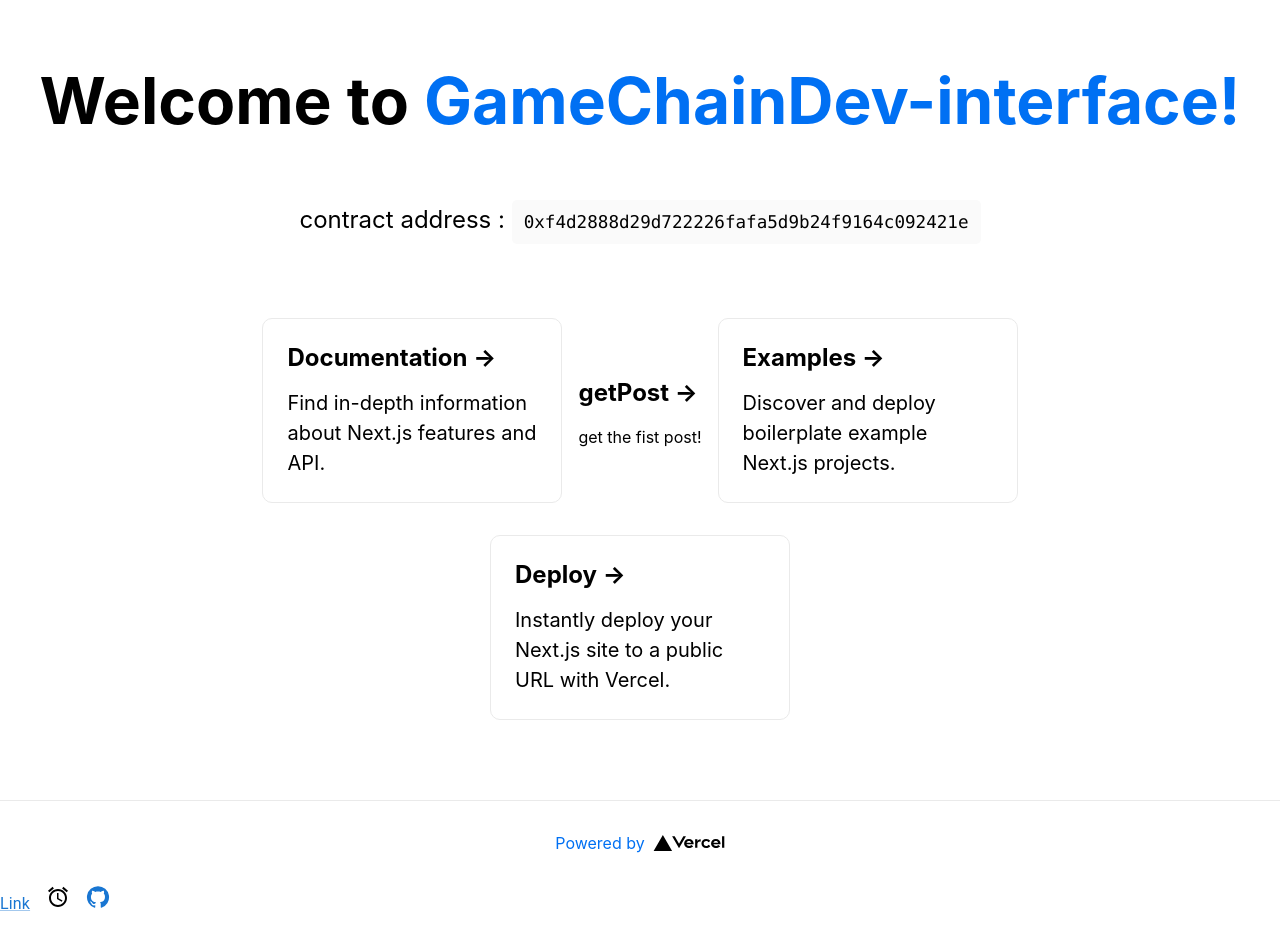
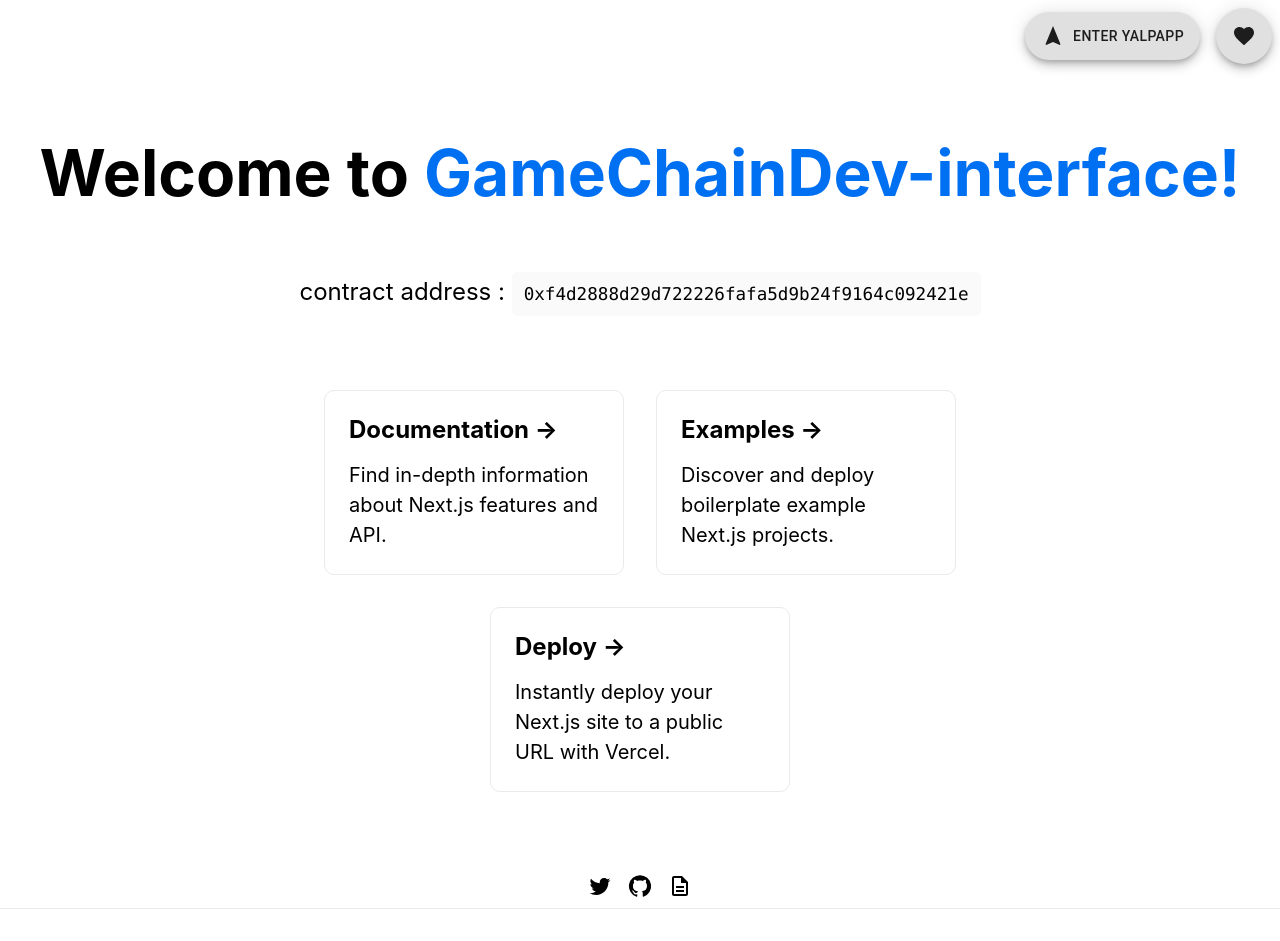
Before and after one commit to YalpGames/GameChainDev-interface, a Next.js app in the folder interface-app/: page / in a window 1280 px wide. Shown: the top 941 px of the page. Before the commit the page ends 916 px from the top, so only its background shows below. Built offline with nearby package versions, Linux system fonts and the light colour scheme; what @rainbow-me/rainbowkit, wagmi would draw is missing.

Commit message:
add yalp app

```diff
--- a/interface-app/pages/index.tsx
+++ b/interface-app/pages/index.tsx
@@ -7,7 +7,10 @@
 import { BasciConnect } from '../components/ConnectWallet';
 import Box from '@mui/material/Box';
 import MuiLink from '@mui/material/Link';
-import { AccessAlarm, ThreeDRotation, GitHub } from '@mui/icons-material';
+import { Twitter, GitHub,DescriptionOutlined } from '@mui/icons-material';
+import Fab from '@mui/material/Fab';
+import FavoriteIcon from '@mui/icons-material/Favorite';
+import NavigationIcon from '@mui/icons-material/Navigation';
 
 const Home: NextPage = () => {
   const preventDefault = (event: React.SyntheticEvent) => event.preventDefault();
@@ -20,6 +23,22 @@
         <link rel="icon" href="/favicon.ico" />
       </Head>
       {/* <BasciConnect></BasciConnect> */}
+
+      <Box sx={{ '& > :not(style)': { m: 1 } }}
+      style={{
+        width: "100%",
+        textAlign: "right",
+      }}>
+      <Link href="/posts/fist-post" className={styles.card}>
+        <Fab  variant="extended">
+          <NavigationIcon sx={{ mr: 1 }} />
+          Enter YalpAPP
+        </Fab>
+      </Link>
+      <Fab aria-label="like">
+        <FavoriteIcon />
+      </Fab>
+    </Box>
 
       <main className={styles.main}>
         <h1 className={styles.title}>
@@ -36,13 +55,6 @@
             <h2>Documentation &rarr;</h2>
             <p>Find in-depth information about Next.js features and API.</p>
           </a>
-
-          <Link href="/posts/fist-post" className={styles.card}>
-            <div>
-              <h2>getPost &rarr;</h2>
-              <p>get the fist post!</p>
-            </div>
-          </Link>
 
           <a
             href="https://github.com/vercel/next.js/tree/canary/examples"
@@ -63,6 +75,34 @@
           </a>
         </div>
       </main>
+        <Box
+        sx={{
+          typography: 'body1',
+          '& > :not(style) + :not(style)': {
+            ml: 2,
+          },
+        }}
+        style={{
+          width: "100%",
+          textAlign: "center",
+          fontSize: "24px",
+        }}
+        // onClick={preventDefault}
+      >
+
+        <MuiLink href="https://twitter.com/yalp_games" color="inherit">
+        <Twitter />
+        </MuiLink>
+
+        <MuiLink href="https://github.com/YalpGames" color="inherit">
+          <GitHub />
+        </MuiLink>
+
+        <MuiLink href="https://github.com/ProjectTwelve/whitepaper" color="inherit">
+          <DescriptionOutlined />
+        </MuiLink>
+      </Box>
+
       <footer className={styles.footer}>
         <a
           href="https://vercel.com?utm_source=create-next-app&utm_medium=default-template&utm_campaign=create-next-app"
@@ -75,25 +115,6 @@
           </span>
         </a>
       </footer>
-
-      <Box
-      sx={{
-        typography: 'body1',
-        '& > :not(style) + :not(style)': {
-          ml: 2,
-        },
-      }}
-      // onClick={preventDefault}
-    >
-      <MuiLink href="#">Link</MuiLink>
-      <MuiLink href="#" color="inherit">
-      <AccessAlarm />
-      </MuiLink>
-      <MuiLink href="https://github.com" variant="body2">
-        <GitHub />
-      </MuiLink>
-    </Box>
-
     </div>
   )
 }
```
Also changed, not shown: interface-app/components/TokenApp/index.tsx (+44 -68 lines), interface-app/pages/posts/fist-post.tsx (+4 -3 lines).
